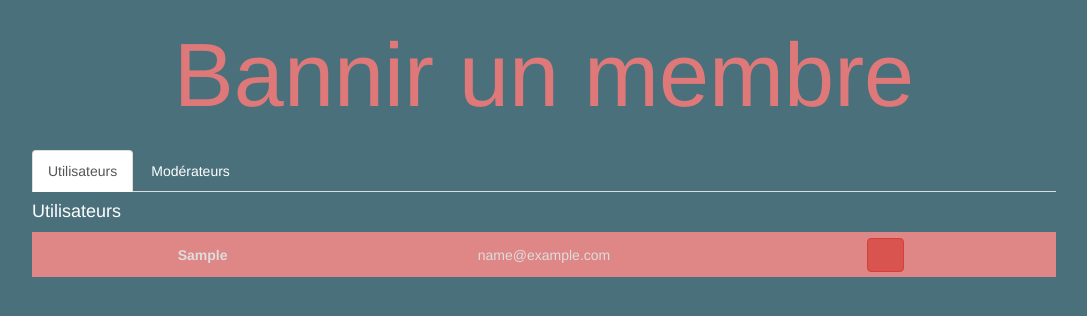
After one commit to ZeynaRR/TimeToBreak, a PHP site: template view/ban.php in a window 1280 px wide. The commit adds this page. Shown: the top 316 px of the page, without its empty margins (96-1183 px from the left). Run offline with PHP 8.4, Linux system fonts and the light colour scheme; the template is opened without the code that fills it: most values are stand-ins (such as "Sample title", 1, 10 or a date in 2020); data that the repository does not hold is empty; some web fonts are replaced.

Commit message:
bannir un utilisateur

```diff
--- /dev/null
+++ b/public/css/ban.css
@@ -0,0 +1,65 @@
+body
+{
+	background-color: #4a707c;
+}
+
+#main_title
+{
+	color: #df7878;
+	text-align: center;
+	font-size: 90px;
+	margin: 2%;
+}
+
+.contain
+{
+	width: 80%;
+	margin: auto;
+}
+
+li[class=""] a
+{
+	color: white;
+}
+
+li[class=""] a:hover
+{
+	color: #4a707c;
+}
+
+.contain h4
+{
+	margin-bottom: 1%;
+	margin-top: 1%;
+	color: white;
+}
+
+table
+{
+	width: 100%;
+}
+
+td
+{
+	width: 33%;
+	text-align: center;
+	padding: 0.5%;
+}
+
+td#pseudo
+{
+	font-weight: bold;
+}
+
+
+tr:nth-child(even)
+{
+	background-color: #dddddd;
+	color: #df8686;
+}
+
+tr:nth-child(odd)
+{
+	background-color: #df8686;
+	color: #dddddd;
+}
--- a/public/index.php
+++ b/public/index.php
@@ -15,6 +15,12 @@ try
 			case 'tdb':
 				tdb();
 			break;
+			case 'ban':
+				ban();
+			break;
+			case 'ban_user':
+				ban_user();
+			break;
 		}
 	}
 }
--- /dev/null
+++ b/public/js/confirmation.js
@@ -0,0 +1,6 @@
+function confirmation(link)
+{
+	var x = confirm("Attention cette action est définitive, êtes-vous sûr·e de vouloir continuer ?");
+	if(x)
+		window.location.href = link;
+}
--- /dev/null
+++ b/view/ban.php
@@ -0,0 +1,64 @@
+<!DOCTYPE html>
+
+<html lang="fr">
+<head>
+	<meta charset="utf-8">
+
+	<link rel="stylesheet" href="http://maxcdn.bootstrapcdn.com/bootstrap/3.3.6/css/bootstrap.min.css">
+
+    <link rel="stylesheet" href="css/ban.css" />
+    <link href="css/font-awesome.min.css" rel="stylesheet" type="text/css">
+
+    <script src="https://ajax.googleapis.com/ajax/libs/jquery/1.12.0/jquery.min.js"></script>
+	<script src="http://maxcdn.bootstrapcdn.com/bootstrap/3.3.6/js/bootstrap.min.js"></script>
+
+	<script src="js/confirmation.js"></script>
+
+	<title>Bannir un membre</title>
+</head>
+
+<body>
+
+	<h1 id="main_title">Bannir un membre</h1>
+
+	<div class="contain">
+
+		<ul class="nav nav-tabs">
+		    <li class="active"><a data-toggle="tab" href="#users">Utilisateurs</a></li>
+		    <?php if(isAllowed($status,array("admin"))){ ?><li class=""><a data-toggle="tab" href="#modos">Modérateurs</a></li> <?php }?>
+		</ul>
+
+		<div class="tab-content">
+			<div id="users" class="tab-pane fade in active">
+				<h4>Utilisateurs</h4>
+				<table>
+					<?php while ($user = $users->fetch())
+						{ ?>
+							<tr>
+								<td id="pseudo"><?php echo $user['pseudoUser']; ?></td>
+								<td><?php echo $user['mailUser']; ?></td>
+								<td><button type="button" class="btn btn-danger" onclick="confirmation('<?php echo $link_ban.$user['idUser']; ?>')"><i class="fa fa-ban" aria-hidden="true"></i></button></td>
+							</tr>
+						<?php }?>
+				</table>
+			</div>
+
+			<?php if(isAllowed($status,array("admin"))){ ?>
+				<div id="modos" class="tab-pane fade">
+			    	<h4>Modérateurs</h4>
+					<table>
+						<tr>
+							<?php while ($modo = $modos->fetch())
+								{ ?>
+									<td id="pseudo"><?php echo $modo['pseudoUser']; ?></td>
+									<td><?php echo $modo['mailUser']; ?></td>
+								<?php }
+							?>
+							<td><button type="button" class="btn btn-danger"><i class="fa fa-ban" aria-hidden="true"></i></button></td>
+						</tr>
+					</table>
+			    </div>
+			<?php }?>
+		</div>
+	</div>
+</body>
```
Also changed, not shown: controller/controller.php (+25 -0 lines), model/db_connect.php (added, +16 -0 lines), model/model.php (+41 -0 lines), view/test.php (added, +46 -0 lines).
